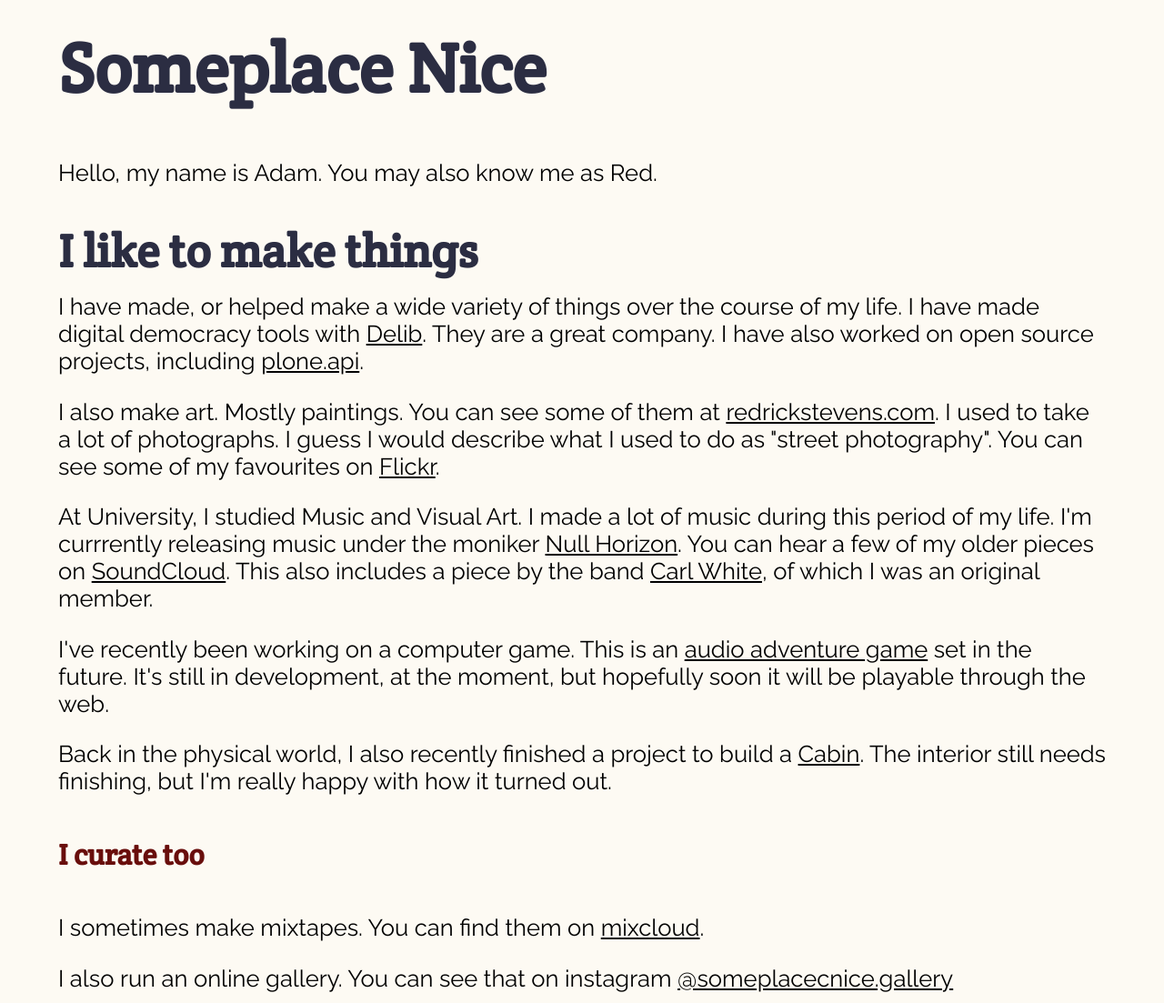
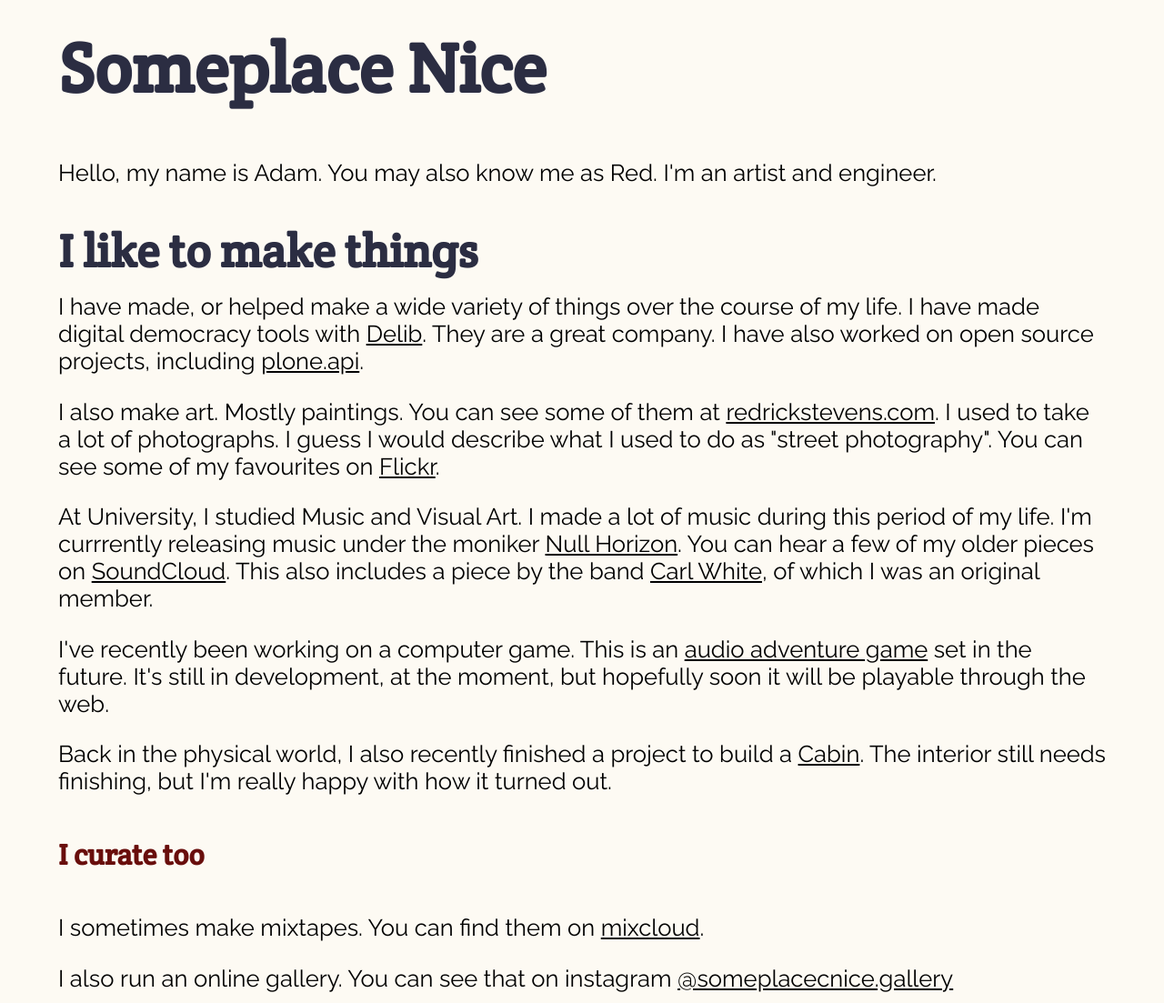
Before and after one commit to adamcheasley/adamcheasley.github.io, a Jekyll site: the page index.html, which Jekyll copies as it is, in a window 1280 px wide. Shown: the whole page at 91% size. Built offline with Jekyll 4.4.1, drawn with Linux system fonts in a browser that asks for light colours.

Commit message:
Update index.html

```diff
--- a/index.html
+++ b/index.html
@@ -22,7 +22,7 @@
   <body>
     <h1>Someplace Nice</h1>
 
-    <p>Hello, my name is Adam. You may also know me as Red.<p>
+    <p>Hello, my name is Adam. You may also know me as Red. I'm an artist and engineer.<p>
 
     <h2>I like to make things</h2>
     <p>I have made, or helped make a wide variety of things over the course of my life. I have made digital democracy tools with
```
